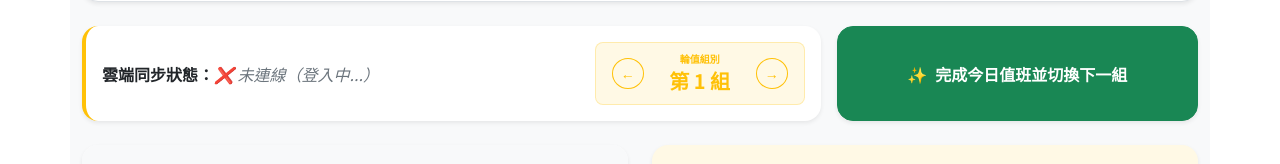
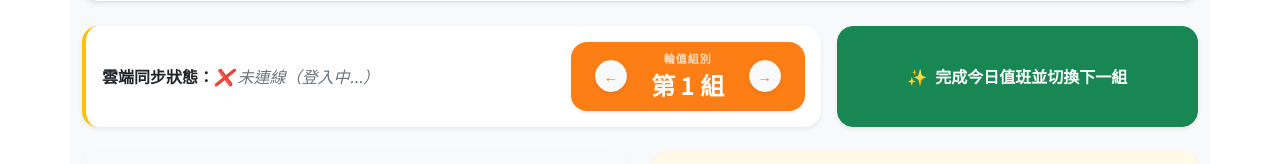
Before and after one commit to j870614/wash-duty-vue, a Vue app: page / in a window 1280 px wide. Shown: the part 157-321 px from the top of the page. Built offline with nearby package versions, Linux system fonts and the light colour scheme; no server answers.

Commit message:
feat: Add Google authentication, display user status, and restrict roster management to administrators.

```diff
--- a/src/components/Dashboard.vue
+++ b/src/components/Dashboard.vue
@@ -8,13 +8,13 @@
             <span class="fw-bold text-dark">雲端同步狀態：</span>
             <span class="text-secondary fst-italic">{{ state.syncStatusText }}</span>
           </div>
-          <div class="d-flex align-items-center gap-3 bg-warning bg-opacity-10 px-3 py-2 rounded-3 border border-warning border-opacity-25">
-            <button @click="syncGroupChange(-1)" class="btn btn-sm btn-outline-warning rounded-circle fw-bold">←</button>
-            <div class="text-center" style="min-width: 80px;">
-              <span class="d-block text-warning fw-bold" style="font-size: 10px;">輪值組別</span>
-              <span class="fs-5 fw-bold text-warning">第 {{ currentGroup?.id || '?' }} 組</span>
+          <div class="d-flex align-items-center gap-3 px-4 py-2 rounded-4 shadow-sm" style="background-color: #fd7e14; color: white;">
+            <button @click="syncGroupChange(-1)" class="btn btn-sm btn-light rounded-circle fw-bold shadow-sm d-flex align-items-center justify-content-center" style="color: #fd7e14; width: 32px; height: 32px; padding: 0;">←</button>
+            <div class="text-center" style="min-width: 90px;">
+              <span class="d-block fw-bold opacity-75" style="font-size: 11px; letter-spacing: 1px;">輪值組別</span>
+              <span class="fs-4 fw-bold">第 {{ currentGroup?.id || '?' }} 組</span>
             </div>
-            <button @click="syncGroupChange(1)" class="btn btn-sm btn-outline-warning rounded-circle fw-bold">→</button>
+            <button @click="syncGroupChange(1)" class="btn btn-sm btn-light rounded-circle fw-bold shadow-sm d-flex align-items-center justify-content-center" style="color: #fd7e14; width: 32px; height: 32px; padding: 0;">→</button>
           </div>
         </div>
       </div>
```
